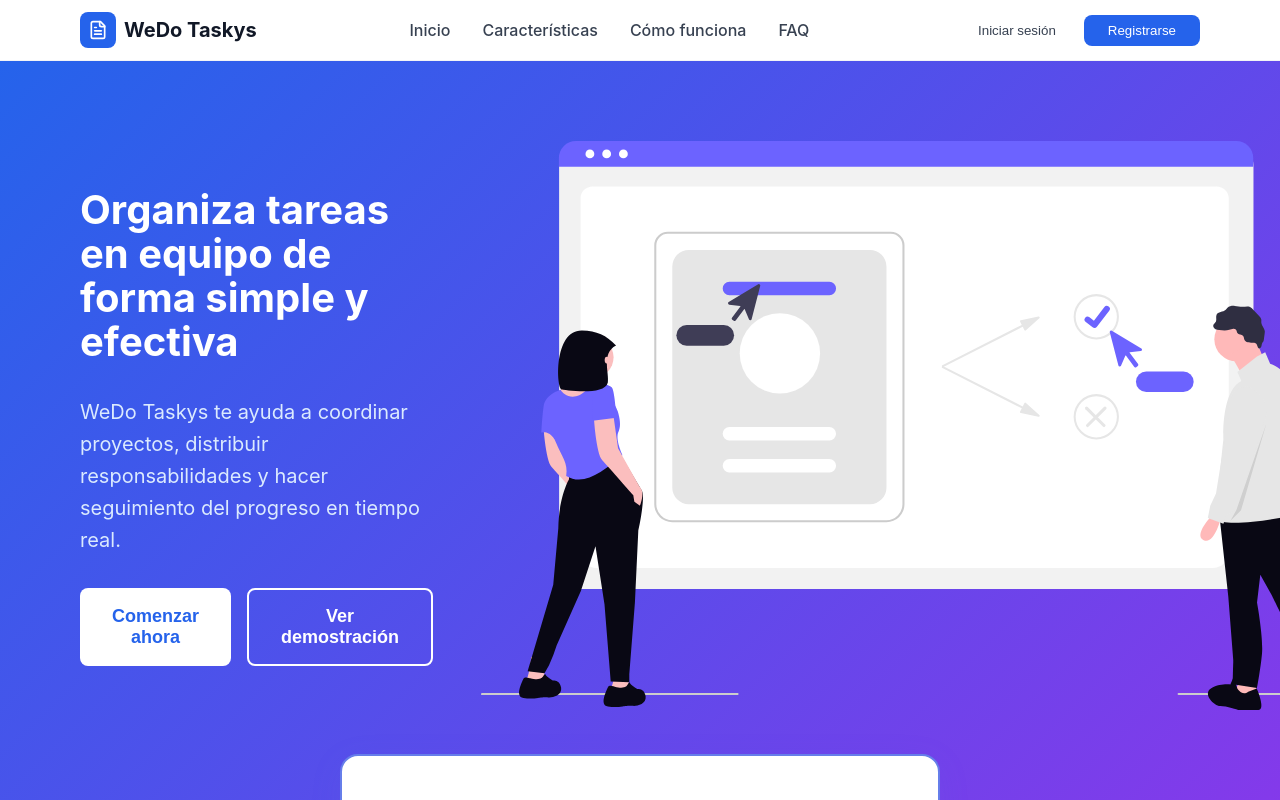
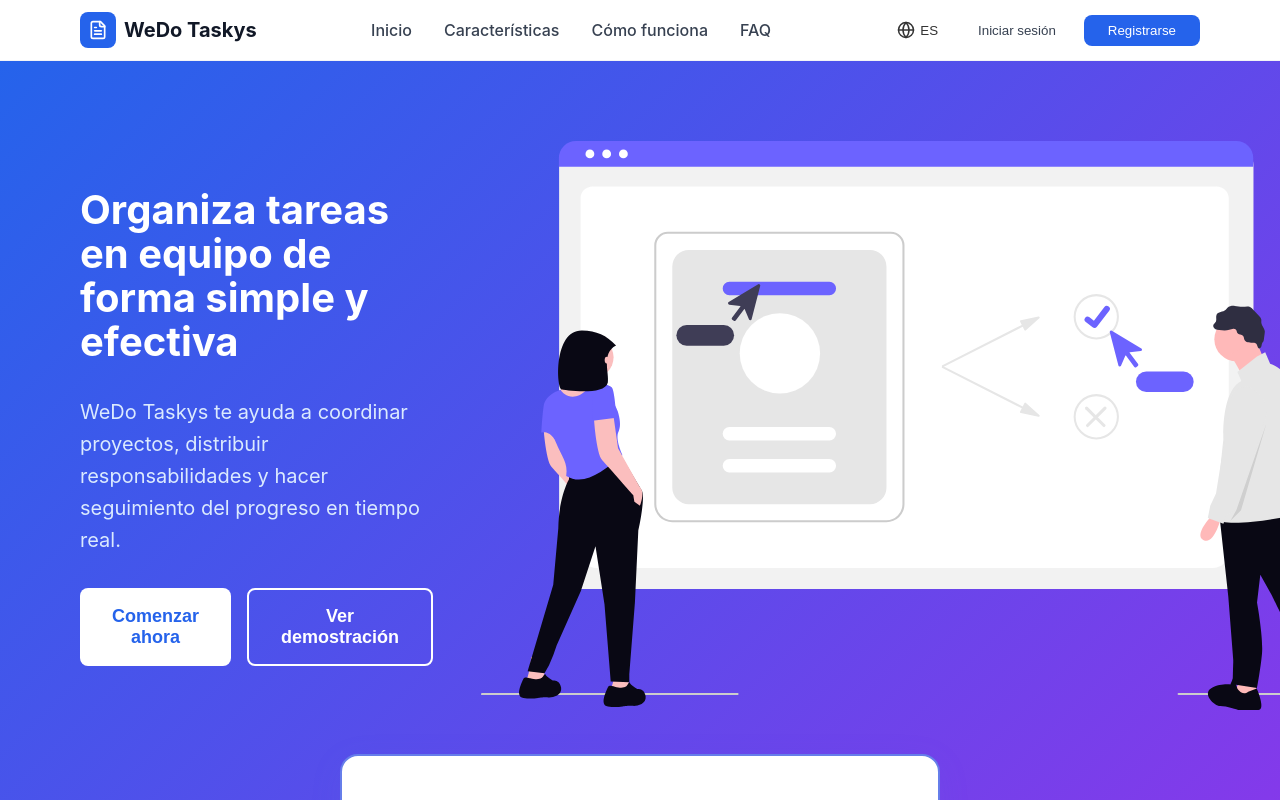
Before and after one commit to RenzoPS/wedo-taskys, a React (Vite) app in the folder client/: page / in a window 1280 px wide. Shown: the top 800 px of the page. Built offline with nearby package versions, Linux system fonts and the light colour scheme; no server answers.

Commit message:
Add english language selector

```diff
--- /dev/null
+++ b/client/src/components/common/LanguageSelector.jsx
@@ -0,0 +1,226 @@
+import { useState, useEffect } from 'react';
+import { Globe } from 'lucide-react';
+
+const LanguageSelector = () => {
+  const [language, setLanguage] = useState('es'); // Español por defecto
+  const [showMenu, setShowMenu] = useState(false);
+
+  // Función para cambiar el idioma
+  const changeLanguage = (lang) => {
+    setLanguage(lang);
+    setShowMenu(false);
+
+    // Insertar el script de Google Translate directamente
+    if (lang === 'en') {
+      // Traducir a inglés
+      translatePage('en');
+    } else {
+      // Volver a español (recargar la página)
+      window.location.reload();
+    }
+  };
+
+  // Función para traducir la página
+  const translatePage = (targetLang) => {
+    // Crear el elemento de script de Google Translate
+    const googleTranslateScript = document.createElement('script');
+    googleTranslateScript.type = 'text/javascript';
+    googleTranslateScript.innerHTML = `
+      function googleTranslateElementInit() {
+        new google.translate.TranslateElement({
+          pageLanguage: 'es',
+          includedLanguages: 'en,es',
+          autoDisplay: false,
+          layout: google.translate.TranslateElement.InlineLayout.SIMPLE
+        }, 'google_translate_element');
+
+        // Traducir automáticamente al idioma seleccionado
+        var select = document.querySelector('.goog-te-combo');
+        if (select) {
+          select.value = '${targetLang}';
+          select.dispatchEvent(new Event('change'));
+
+          // Intentar varias veces para asegurar que se aplique la traducción
+          var attempts = 0;
+          var translateInterval = setInterval(function() {
+            select.value = '${targetLang}';
+            select.dispatchEvent(new Event('change'));
+            attempts++;
+            if (attempts >= 5) {
+              clearInterval(translateInterval);
+            }
+          }, 300);
+        }
+
+        // Ocultar la barra de Google Translate
+        setTimeout(function() {
+          var translateBar = document.querySelector('.skiptranslate');
+          if (translateBar) {
+            translateBar.style.display = 'none';
+            document.body.style.top = '0px';
+          }
+
+          // Ocultar el widget de valoración
+          var feedbackWidget = document.querySelector('.goog-te-banner-frame');
+          if (feedbackWidget) {
+            feedbackWidget.style.display = 'none';
+          }
+        }, 500);
+      }
+    `;
+    document.body.appendChild(googleTranslateScript);
+
+    // Cargar el script de Google Translate API
+    const script = document.createElement('script');
+    script.src = '//translate.google.com/translate_a/element.js?cb=googleTranslateElementInit';
+    document.body.appendChild(script);
+
+    // Agregar CSS para ocultar elementos de Google Translate
+    const style = document.createElement('style');
+    style.textContent = `
+      .goog-te-banner-frame, .skiptranslate, .goog-te-balloon-frame, #goog-gt-tt, .goog-te-balloon-frame {
+        display: none !important;
+      }
+      body {
+        top: 0px !important;
+      }
+      .VIpgJd-ZVi9od-l4eHX-hSRGPd, .VIpgJd-ZVi9od-aZ2wEe-wOHMyf, .VIpgJd-ZVi9od-aZ2wEe-OiiCO {
+        display: none !important;
+      }
+      .goog-te-gadget {
+        font-size: 0px !important;
+      }
+    `;
+    document.head.appendChild(style);
+  };
+
+  // Crear el div para el widget de Google Translate y aplicar estilos para ocultar elementos
+  useEffect(() => {
+    if (!document.getElementById('google_translate_element')) {
+      const div = document.createElement('div');
+      div.id = 'google_translate_element';
+      div.style.display = 'none';
+      document.body.appendChild(div);
+    }
+
+    // Agregar CSS para ocultar elementos de Google Translate
+    const style = document.createElement('style');
+    style.textContent = `
+      .goog-te-banner-frame, .skiptranslate, .goog-te-balloon-frame, #goog-gt-tt, .goog-te-balloon-frame {
+        display: none !important;
+      }
+      body {
+        top: 0px !important;
+      }
+      .VIpgJd-ZVi9od-l4eHX-hSRGPd, .VIpgJd-ZVi9od-aZ2wEe-wOHMyf, .VIpgJd-ZVi9od-aZ2wEe-OiiCO {
+        display: none !important;
+      }
+      .goog-te-gadget {
+        font-size: 0px !important;
+      }
+    `;
+    document.head.appendChild(style);
+
+    // Verificar si hay un idioma guardado en localStorage
+    const savedLanguage = localStorage.getItem('preferredLanguage');
+    if (savedLanguage === 'en') {
+      setLanguage('en');
+      translatePage('en');
+    }
+
+    // Ocultar elementos de Google Translate periódicamente
+    const hideInterval = setInterval(() => {
+      const elements = [
+        '.goog-te-banner-frame',
+        '.skiptranslate',
+        '.goog-te-balloon-frame',
+        '#goog-gt-tt',
+        '.VIpgJd-ZVi9od-l4eHX-hSRGPd'
+      ];
+
+      elements.forEach(selector => {
+        const element = document.querySelector(selector);
+        if (element) {
+          element.style.display = 'none';
+        }
+      });
+
+      document.body.style.top = '0px';
+    }, 1000);
+
+    return () => clearInterval(hideInterval);
+  }, []);
+
+  // Guardar el idioma seleccionado en localStorage
+  useEffect(() => {
+    localStorage.setItem('preferredLanguage', language);
+  }, [language]);
+
+  const buttonStyle = {
+    display: 'flex',
+    alignItems: 'center',
+    gap: '5px',
+    padding: '8px 12px',
+    borderRadius: '4px',
+    border: 'none',
+    background: 'transparent',
+    cursor: 'pointer',
+    color: '#333',
+    fontWeight: '500',
+    position: 'relative'
+  };
+
+  const menuStyle = {
+    position: 'absolute',
+    top: '100%',
+    right: '0',
+    backgroundColor: 'white',
+    boxShadow: '0 2px 10px rgba(0,0,0,0.1)',
+    borderRadius: '4px',
+    padding: '8px 0',
+    zIndex: 1000,
+    minWidth: '120px'
+  };
+
+  const menuItemStyle = {
+    display: 'block',
+    padding: '8px 16px',
+    textAlign: 'left',
+    width: '100%',
+    border: 'none',
+    background: 'none',
+    cursor: 'pointer',
+    fontSize: '14px'
+  };
+
+  return (
+    <div style={{ position: 'relative' }}>
+      <button
+        style={buttonStyle}
+        onClick={() => setShowMenu(!showMenu)}
+      >
+        <Globe size={18} />
+        <span>{language === 'es' ? 'ES' : 'EN'}</span>
+      </button>
+
+      {showMenu && (
+        <div style={menuStyle}>
+          <button
+            style={{...menuItemStyle, fontWeight: language === 'es' ? 'bold' : 'normal'}}
+            onClick={() => changeLanguage('es')}
+          >
+            Español
+          </button>
+          <button
+            style={{...menuItemStyle, fontWeight: language === 'en' ? 'bold' : 'normal'}}
+            onClick={() => changeLanguage('en')}
+          >
+            English
+          </button>
+        </div>
+      )}
+    </div>
+  );
+};
+
+export default LanguageSelector;
--- a/client/src/components/mainPage/header.jsx
+++ b/client/src/components/mainPage/header.jsx
@@ -4,6 +4,7 @@ import { FileText, User } from "lucide-react"
 import { useAuth } from "../common/UserContext"
 import { useState } from "react"
 import styles from "./header.module.css"
+import LanguageSelector from "../common/LanguageSelector"
 
 export default function Header({ onLogin, onRegister, onGroups }) {
   const { user, logout } = useAuth()
@@ -32,6 +33,9 @@ export default function Header({ onLogin, onRegister, onGroups }) {
 
         {/* Auth Buttons o User Icon */}
         <div className={styles.authGroup}>
+          <div className={styles.languageSelector}>
+            <LanguageSelector />
+          </div>
           {user ? (
             <div className={styles.userMenuWrapper}>
               <button onClick={() => setShowMenu((v) => !v)} className={styles.userButton}>
```
